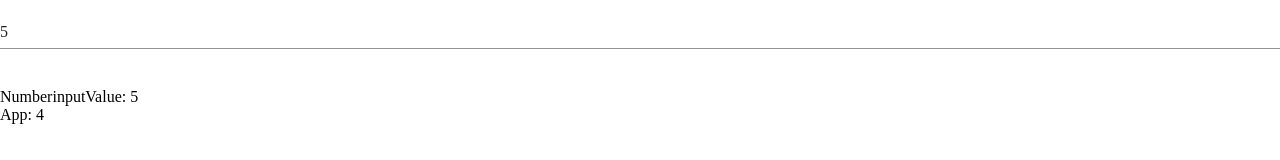
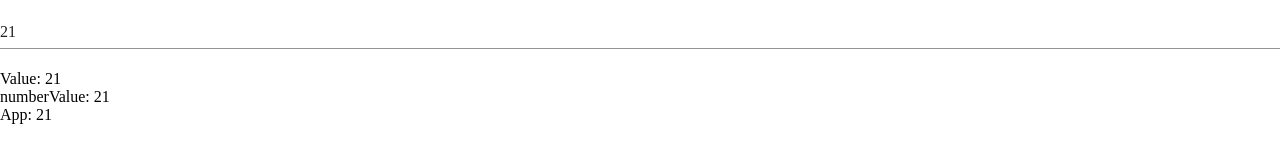
Before and after one commit to kieperb/vuetify-number-input, a Vue app: page / in a window 1280 px wide. Shown: the top 160 px of the page. Built offline with nearby package versions, Linux system fonts and the light colour scheme.

Commit message:
first functional input component
first functional input component

```diff
--- a/src/App.vue
+++ b/src/App.vue
@@ -1,9 +1,7 @@
 <template>
   <div id="app">
-    <NumberInput v-model="bla"  />
-
+    <NumberInput :numberValue="bla" v-on:emitnumber="bla=$event" />
     App: {{bla}}
-
   </div>
 </template>
 
@@ -17,7 +15,7 @@ export default {
   },
   data() {
     return {
-      bla: "4"
+      bla: "21"
     }
   }
 };
--- a/src/components/NumberInput.vue
+++ b/src/components/NumberInput.vue
@@ -1,20 +1,31 @@
 <template>
   <div >
     <v-text-field
-     v-bind:value="value"
+     v-model="value"
+     :input="$emit('emitnumber', value)"
     ></v-text-field>
 
+  Value: {{value}}
   <br>
-  NumberinputValue: {{value}}
+  numberValue: {{numberValue}}
   </div>
 </template>
 
 <script>
 export default {
   name: "NumberInput",
+  created: function () {
+ this.value = this.blub;
+  },
   watch: {
     value: function (val) {
       this.value = isNaN(parseFloat(val)) ? 0 : parseFloat(val);
+
+    }
+  },
+  computed: {
+    blub: function () {
+      return this.numberValue;
     }
   },
   props: {
@@ -22,7 +33,7 @@ export default {
   },
   data() {
     return {
-      value: 5
+      value: 7
     }
   }
 };
```
